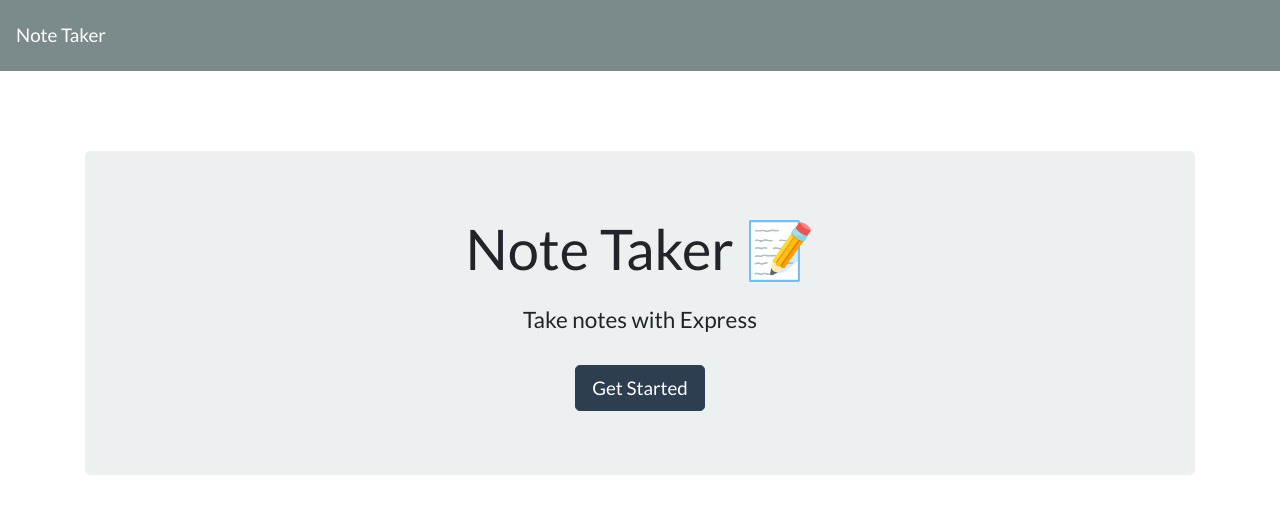
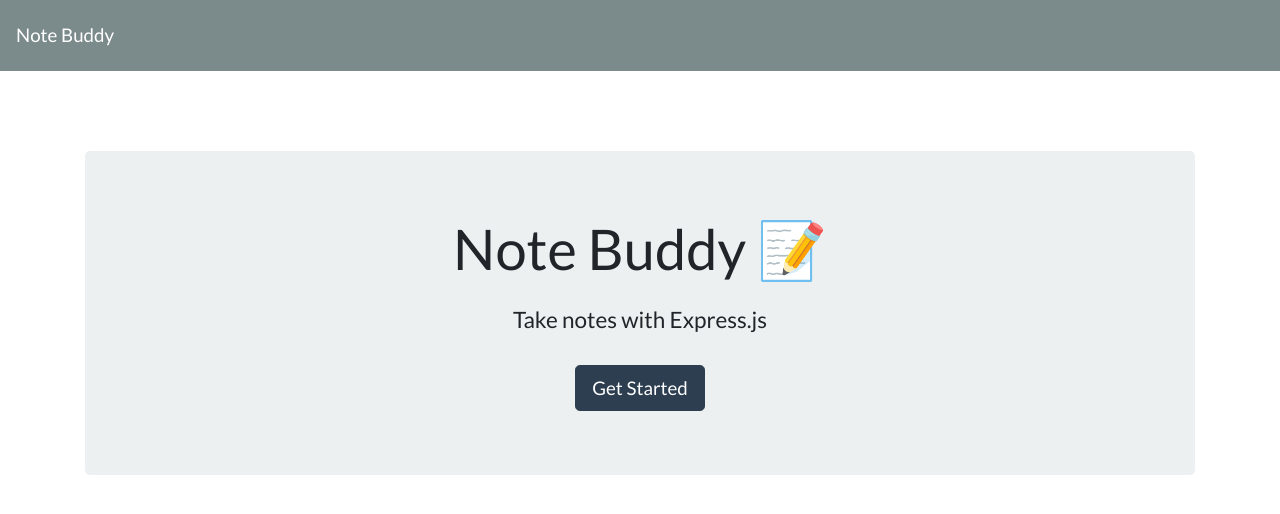
Before and after one commit to Bfunk54/NoteBuddy, a website: page index.html in a window 1280 px wide. Drawn offline with nearby package versions, Linux system fonts and the light colour scheme.

Commit message:
fixed names in html files

```diff
--- a/index.html
+++ b/index.html
@@ -5,20 +5,20 @@
   <meta charset="UTF-8">
   <meta name="viewport" content="width=device-width, initial-scale=1.0">
   <meta http-equiv="X-UA-Compatible" content="ie=edge">
-  <title>Note Taker</title>
+  <title>Note Buddy</title>
   <link rel="stylesheet" href="https://cdnjs.cloudflare.com/ajax/libs/bootswatch/4.1.3/flatly/bootstrap.min.css" />
   <link rel="stylesheet" href="./assets/css/styles.css" />
 </head>
 
 <body>
   <nav class="navbar navbar-dark bg-dark">
-    <a class="navbar-brand" href="/">Note Taker
+    <a class="navbar-brand" href="/">Note Buddy
     </a>
   </nav>
   <div class="container">
     <div style="margin-top: 80px;" class="jumbotron text-center">
-      <h1 class="display-4">Note Taker <span role="img" aria-label="Memo">📝</span></h1>
-      <h4 class="mt-4">Take notes with Express</h4>
+      <h1 class="display-4">Note Buddy <span role="img" aria-label="Memo">📝</span></h1>
+      <h4 class="mt-4">Take notes with Express.js</h4>
       <a class="btn btn-primary btn-lg mt-4" href="/notes" role="button">Get Started</a>
     </div>
   </div>
```
Also changed, not shown: notes.html (+2 -2 lines).
